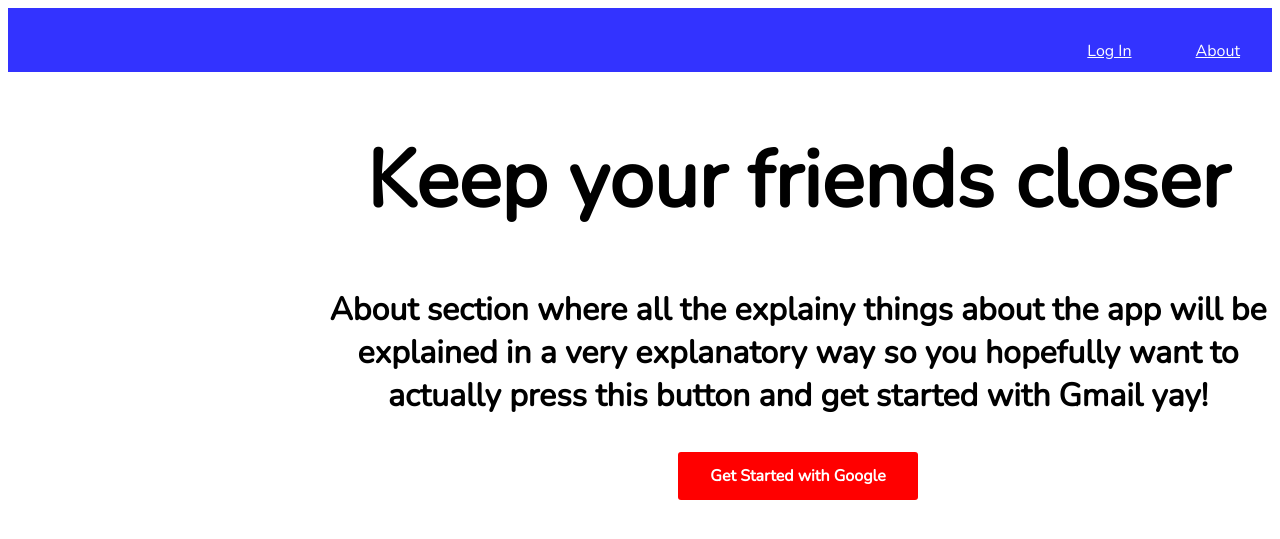
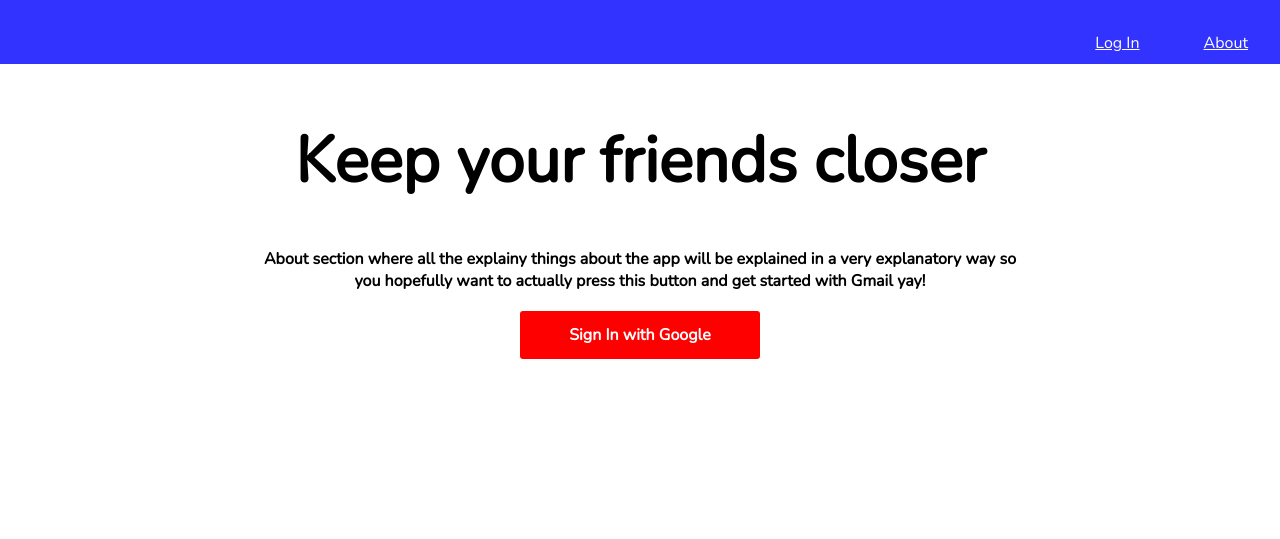
Before and after one commit to sloloris/hb-final-project, a Flask app: template templates/landing.html in a window 1280 px wide. Shown: the top 539 px of the page. Run offline with Flask 2, Linux system fonts and the light colour scheme; the template is opened without the code that fills it, so the values that code supplies are empty; some libraries are stand-ins or nearby versions.

Commit message:
some stuff that i lost darnit

```diff
--- a/quickstart.py
+++ b/quickstart.py
@@ -6,7 +6,6 @@ import base64
 from email.mime.multipart import MIMEMultipart
 from email.mime.text import MIMEText
 from apiclient import errors, discovery
-import deets # info not to post to github
 
 SCOPES = 'https://www.googleapis.com/auth/gmail.send'
 CLIENT_SECRET_FILE = 'client_secret.json'
@@ -55,8 +54,8 @@ def CreateMessage(sender, to, subject, msgHtml, msgPlain):
     return body
 
 def main():
-    to = deets.isa_email
-    sender = deets.isa_email
+    to = os.environ['isa_email']
+    sender = os.environ['isa_email']
     subject = "test test"
     msgHtml = "Hi<br/>Html Email"
     msgPlain = "Hi\nPlain Email"
--- a/static/styles.css
+++ b/static/styles.css
@@ -1,6 +1,8 @@
 
 body {
   font-family: 'Nunito', sans-serif;
+  padding: 0px;
+  margin: 0px;
 }
 
 /* top navigation bar */
@@ -84,15 +86,22 @@ body {
 /* landing page contents */
 .landing-contents {
     text-align: center;
-    width: 75%;
-    padding-left: 25%;
+    width: 60%;
+    padding-left: 20%;
+    padding-right: 20%;
+    padding-top: 10px;
 }
 
 /* main header on landing page */
 .giant-header {
-    font-size: 5em;
+    font-size: 4em;
+
 }
 
+/* header subtitle */
+.header-subtitle {
+    font-size: 0.5em;
+}
 /* login button for google oauth on landing page */
 .google-login-btn {
     background: rgba(255, 0, 0, 1.0);
--- a/templates/landing.html
+++ b/templates/landing.html
@@ -12,14 +12,14 @@
 
   <div class="landing-contents">
     <h1 class="giant-header">Keep your friends closer<h1>
-    <p class="lead">About section where all the explainy things about the app will be explained in a very explanatory way so you hopefully want to actually press this button and get started with Gmail yay!</p>
+    <p class="header-subtitle">About section where all the explainy things about the app will be explained in a very explanatory way so you hopefully want to actually press this button and get started with Gmail yay!</p>
 
     <a href={{ oauthurl }}>
       <div
         class="google-login-btn"
         id="get-started"
         type="button">
-        Get Started with Google
+        Sign In with Google
       </div>
     </a>
 
```
Also changed, not shown: 1 other file.
